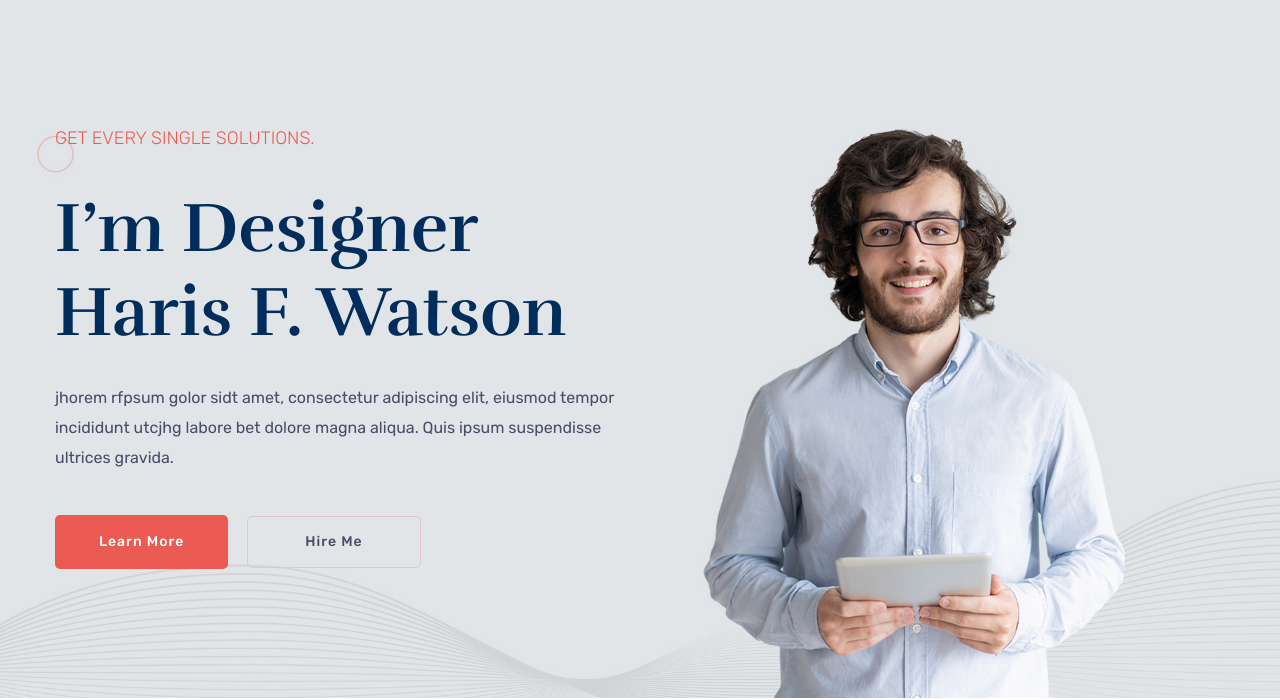
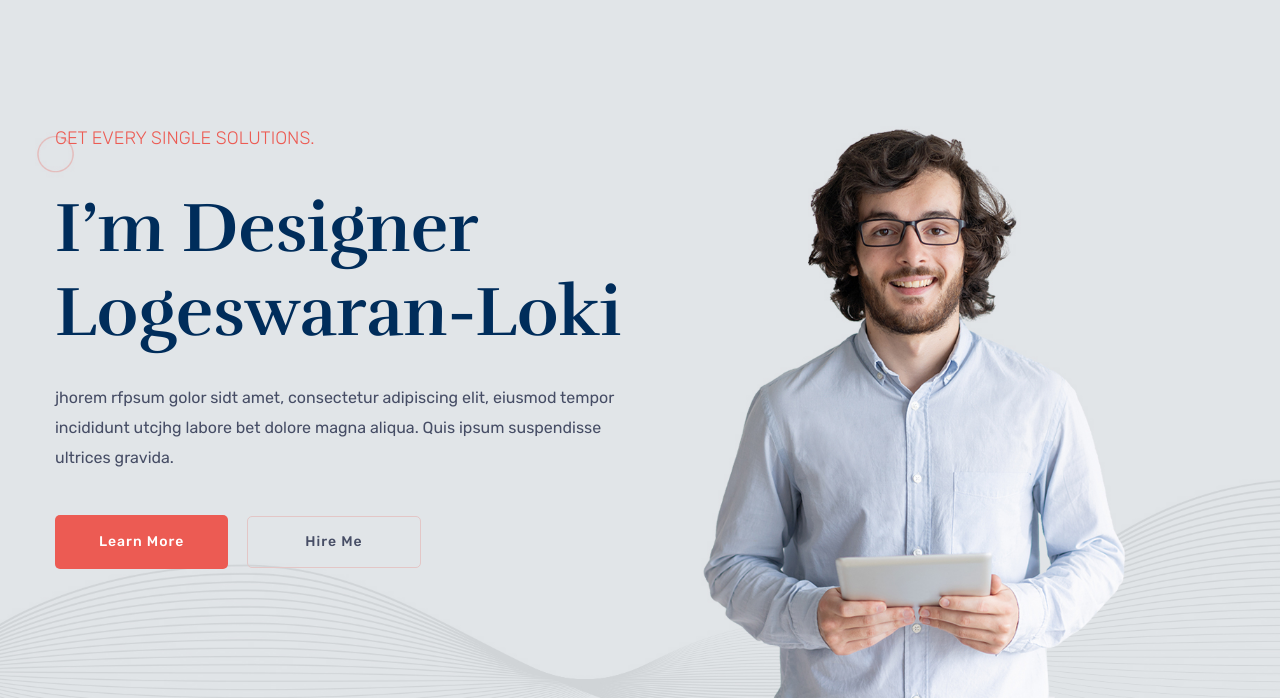
Before and after one commit to Logeswaran-loki/Logeswaran-loki.github.io, a plain HTML site: page index.html in a window 1280 px wide. Shown: the part 105-805 px from the top of the page. Drawn offline with Linux system fonts and the light colour scheme.

Commit message:
Update index.html

```diff
--- a/index.html
+++ b/index.html
@@ -97,7 +97,7 @@
                             <div class="col-xl-6 col-lg-6 col-md-8">
                                 <div class="hero__caption">
                                     <span data-animation="fadeInUp" data-delay=".4s">Get Every Single Solutions.</span>
-                                    <h1 data-animation="fadeInUp" data-delay=".6s">I’m Designer Haris F. Watson</h1>
+                                    <h1 data-animation="fadeInUp" data-delay=".6s">I’m Designer Logeswaran-loki</h1>
                                     <P data-animation="fadeInUp" data-delay=".8s" >jhorem rfpsum golor sidt amet, consectetur adipiscing elit, eiusmod tempor incididunt utcjhg labore bet dolore magna aliqua. Quis ipsum suspendisse ultrices gravida.</P>
                                     <!-- Hero-btn -->
                                     <div class="hero__btn">
```
